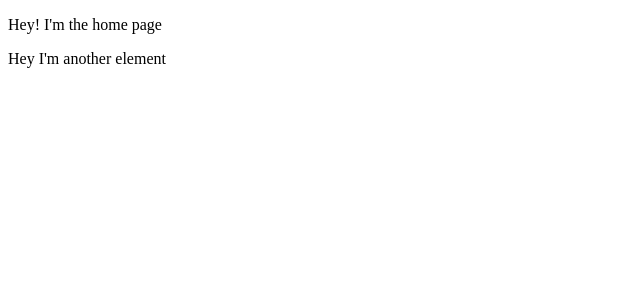
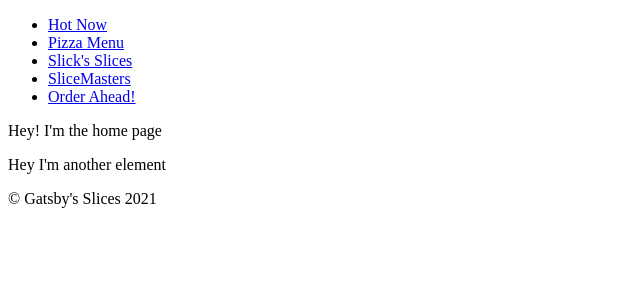
Before and after one commit to johnsonr84/gatsbys-pizza, a Gatsby app in the folder gatsby/: page / in a window 1280 px wide. Shown: the top 300 px of the page, without its empty margins (0-640 px from the left). Built offline with nearby package versions, Linux system fonts and the light colour scheme.

Commit message:
init commit, wrapPageElement

```diff
--- /dev/null
+++ b/gatsby/gatsby-browser.js
@@ -0,0 +1,6 @@
+import React from 'react';
+import Layout from './src/components/Layout';
+
+export function wrapPageElement({ element, props }) {
+  return <Layout {...props}>{element}</Layout>;
+}
```
